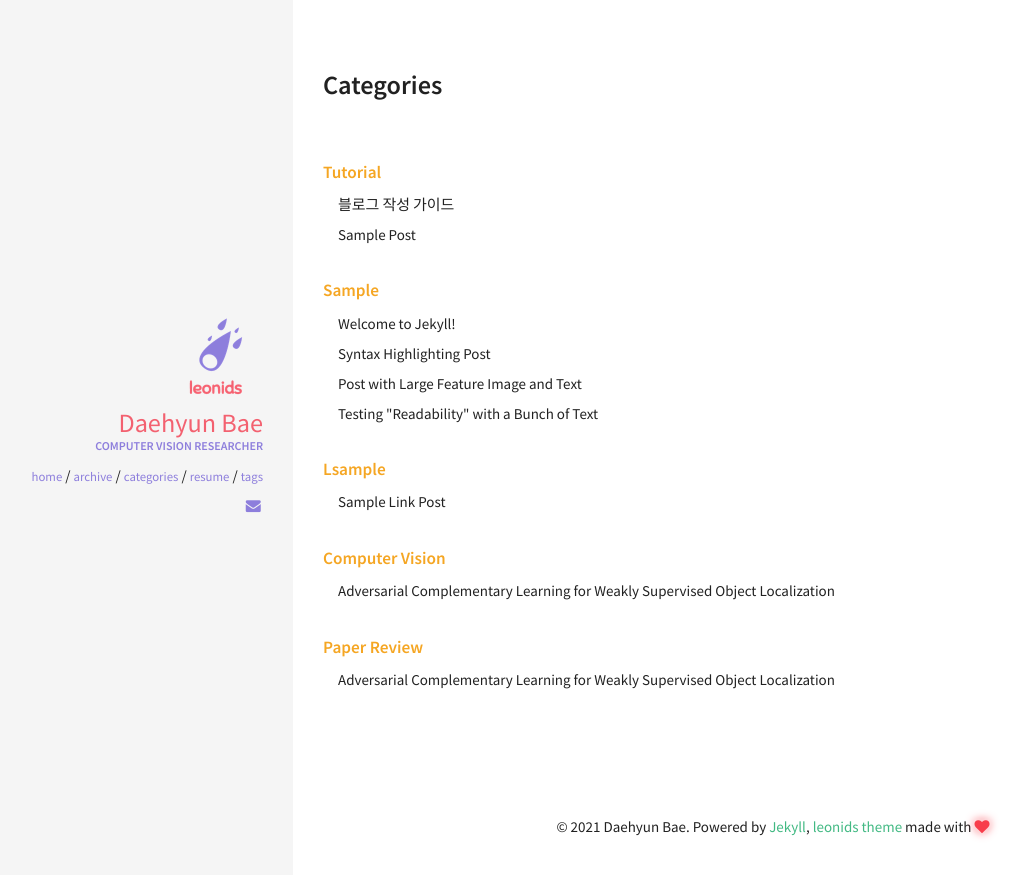
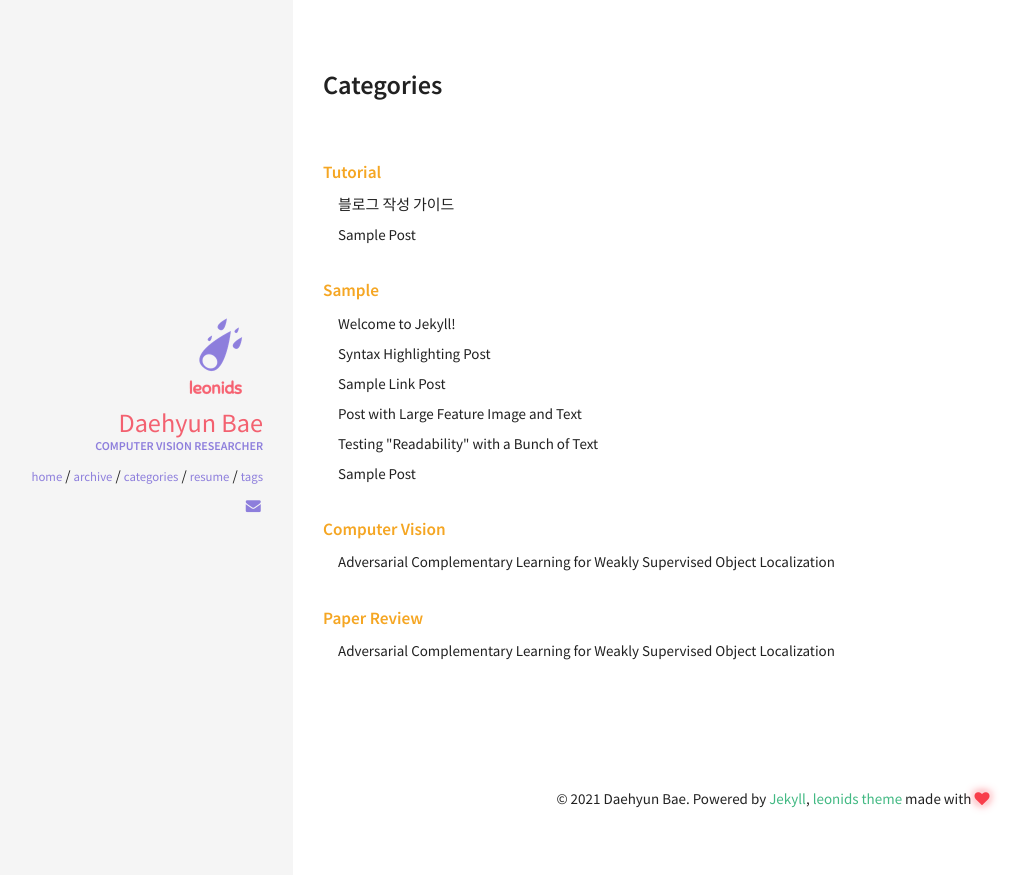
Before and after one commit to Daehyun-Bae/Daehyun-Bae.github.io, a Jekyll site: the page built from categories/index.html, in a window 1280 px wide. Shown: the top 875 px of the page, without its empty margins (27-1053 px from the left). Built offline with Jekyll 4.4.1, drawn with Linux system fonts in a browser that asks for light colours.

Commit message:
category update

```diff
--- a/_posts/2011-03-10-sample-post.md
+++ b/_posts/2011-03-10-sample-post.md
@@ -2,7 +2,7 @@
 layout: post
 title: Sample Post
 excerpt: "Just about everything you'll need to style in the theme: headings, paragraphs, blockquotes, tables, code blocks, and more."
-categories: [Tutorial]
+categories: [Tutorial, sample]
 comments: true
 image:
   feature: https://images.unsplash.com/photo-1440635592348-167b1b30296f?crop=entropy&dpr=2&fit=crop&fm=jpg&h=475&ixjsv=2.1.0&ixlib=rb-0.3.5&q=50&w=1250
--- a/_posts/2013-08-12-sample-link-post.md
+++ b/_posts/2013-08-12-sample-link-post.md
@@ -2,7 +2,7 @@
 layout: post
 title: "Sample Link Post"
 excerpt: "Try click on the link icon."
-categories: [lsample]
+categories: [sample]
 link: http://renyuanz.github.io
 share: true
 ---
```
